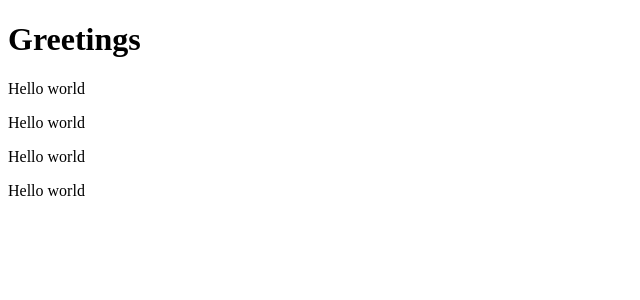
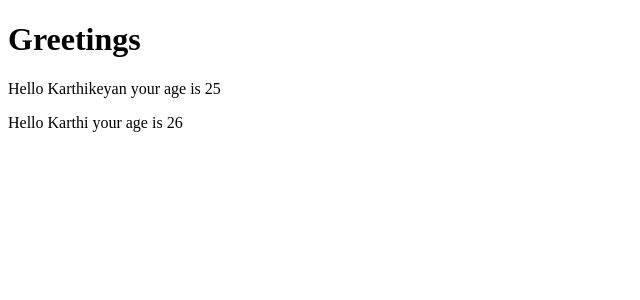
Before and after one commit to karthikeyan13762/react-project, a React (Vite) app: page / in a window 1280 px wide. Shown: the top 300 px of the page, without its empty margins (0-640 px from the left). Built offline with nearby package versions, Linux system fonts and the light colour scheme.

Commit message:
passing data one component to another component

```diff
--- a/src/App.jsx
+++ b/src/App.jsx
@@ -1,28 +1,30 @@
-function Hello(){
-return(
-  <p>Hello world</p>
-)
+function Hello(props){
+  return(
+
+    <p>Hello {props.userName } your age is {props.userAge}</p>
+  )
 }
-
 
 function App(){
 
+  let name1="Karthikeyan";
 
-  return (
+  let age1=25;
+
+  let name2="Karthi";
+
+  let age2=26;
+
+  return(
 
     <div>
       <h1>Greetings</h1>
-
-      <Hello/>
-      <Hello/>
-      <Hello/>
-      <Hello/>
-
+      <Hello userName ={name1} userAge ={age1} />
+      <Hello userName ={name2} userAge ={age2} />
     </div>
-
-
 
   )
 
+
 }
 export default App
```
